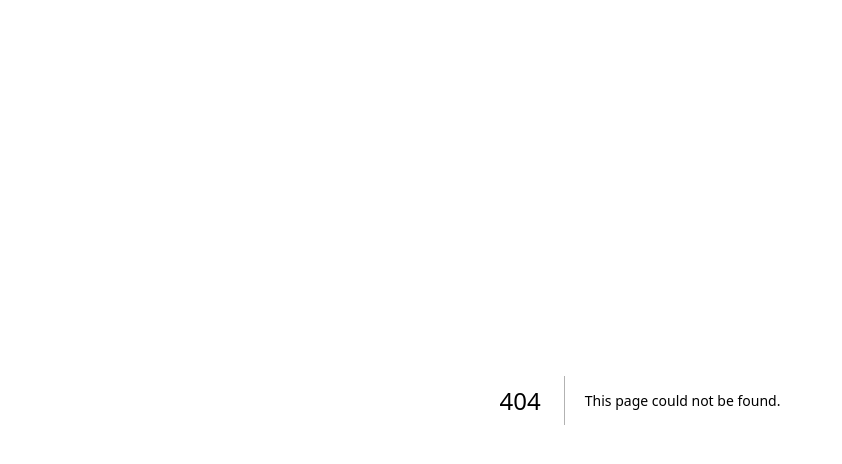
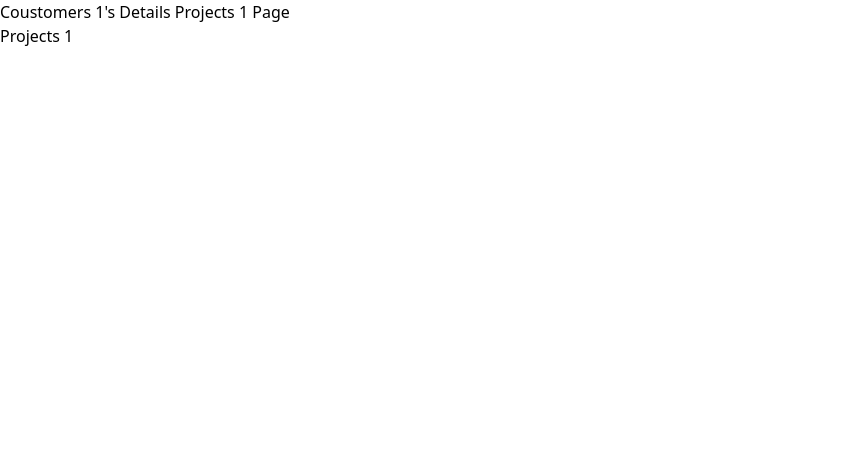
Before and after one commit to HasanCoder66/NEXT.JS-PRACTICE, a Next.js app in the folder datadi/: page /Coustomers/1/project/1 in a window 1280 px wide. Before the commit this address had no page. Shown: the top 464 px of the page, without its empty margins (0-842 px from the left). Built offline with nearby package versions, Linux system fonts and the light colour scheme.

Commit message:
4th video practice

```diff
--- /dev/null
+++ b/datadi/pages/Coustomers/[CoustomerId]/project/[projectId].js
@@ -0,0 +1,17 @@
+import { useRouter } from "next/router";
+
+export default function () {
+    const Router = useRouter()
+    const {CoustomerId , projectId} = Router.query
+    console.log(CoustomerId)
+    return (
+      <div>
+        <h1>Coustomers {CoustomerId}'s Details Projects {projectId} Page</h1>
+        <h2> Projects {projectId}</h2>
+        {/* <ul>
+            <li>ABC</li>
+            <li>XYZ</li>
+        </ul> */}
+      </div>
+    );
+  }
--- a/datadi/pages/index.js
+++ b/datadi/pages/index.js
@@ -8,10 +8,20 @@ import data from "./utils/data.json";
 export default function Home() {
   const [dataArr, datSetArr] = useState(data.authors);
   return (
-    <div className="flex justify-between flex-wrap mt-[2rem] px-[50px] ">
-      {dataArr.map((data) => (
-        <CardCmp data={data} />
-      ))}
+    <div>
+      Home Page
+
+      <p className="text-3xl">
+        Our Coustomers
+      </p>
+      <p className="text-2xl">
+        Go to Coustomers
+      </p>
     </div>
+    // <div className="flex justify-between flex-wrap mt-[2rem] px-[50px] ">
+    //   {dataArr.map((data) => (
+    //     <CardCmp data={data} />
+    //   ))}
+    // </div>
   );
 }
```
Also changed, not shown: datadi/pages/Coustomers/[CoustomerId]/project/index.js (renamed from datadi/pages/Coustomers/[CoustomerId]/project.js).
